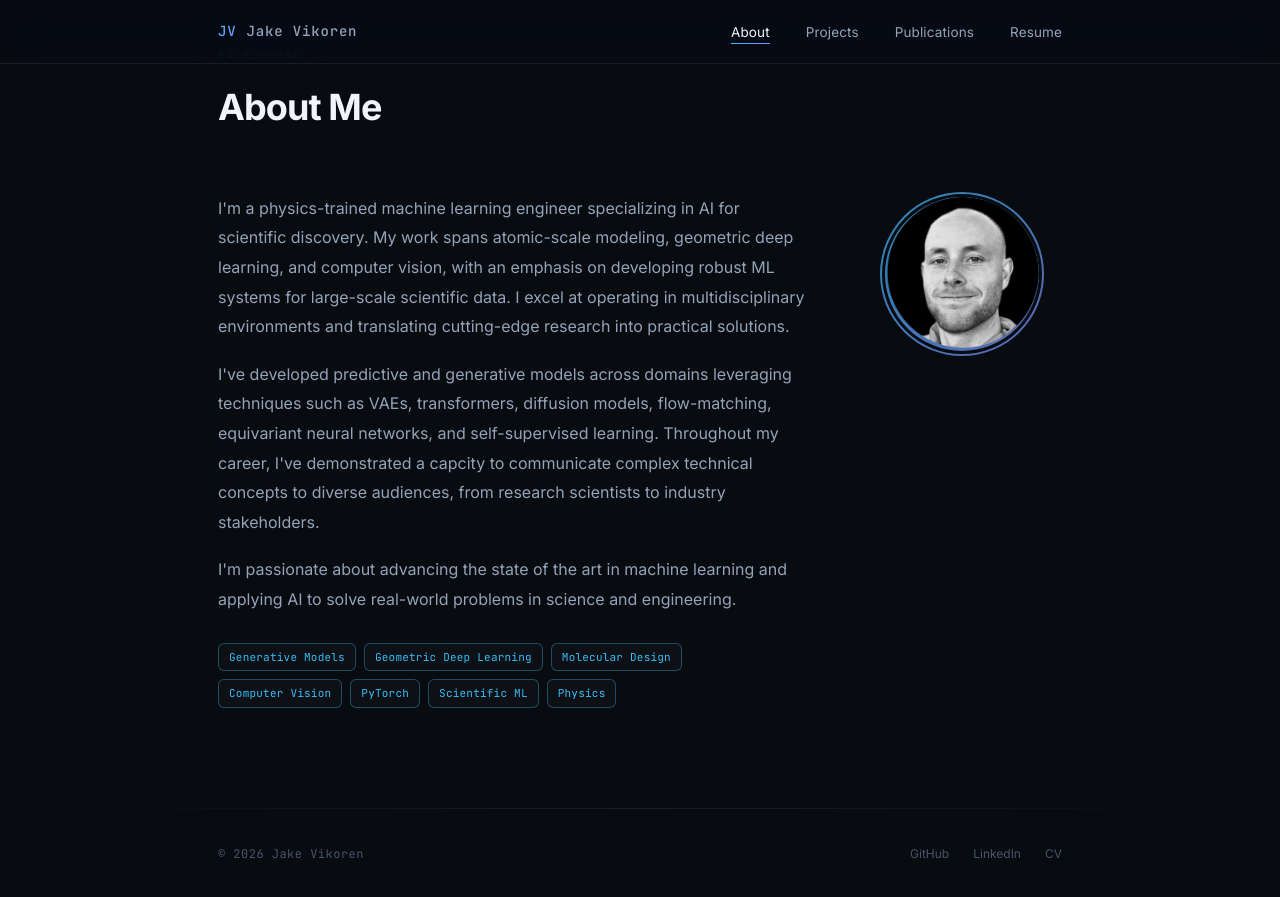
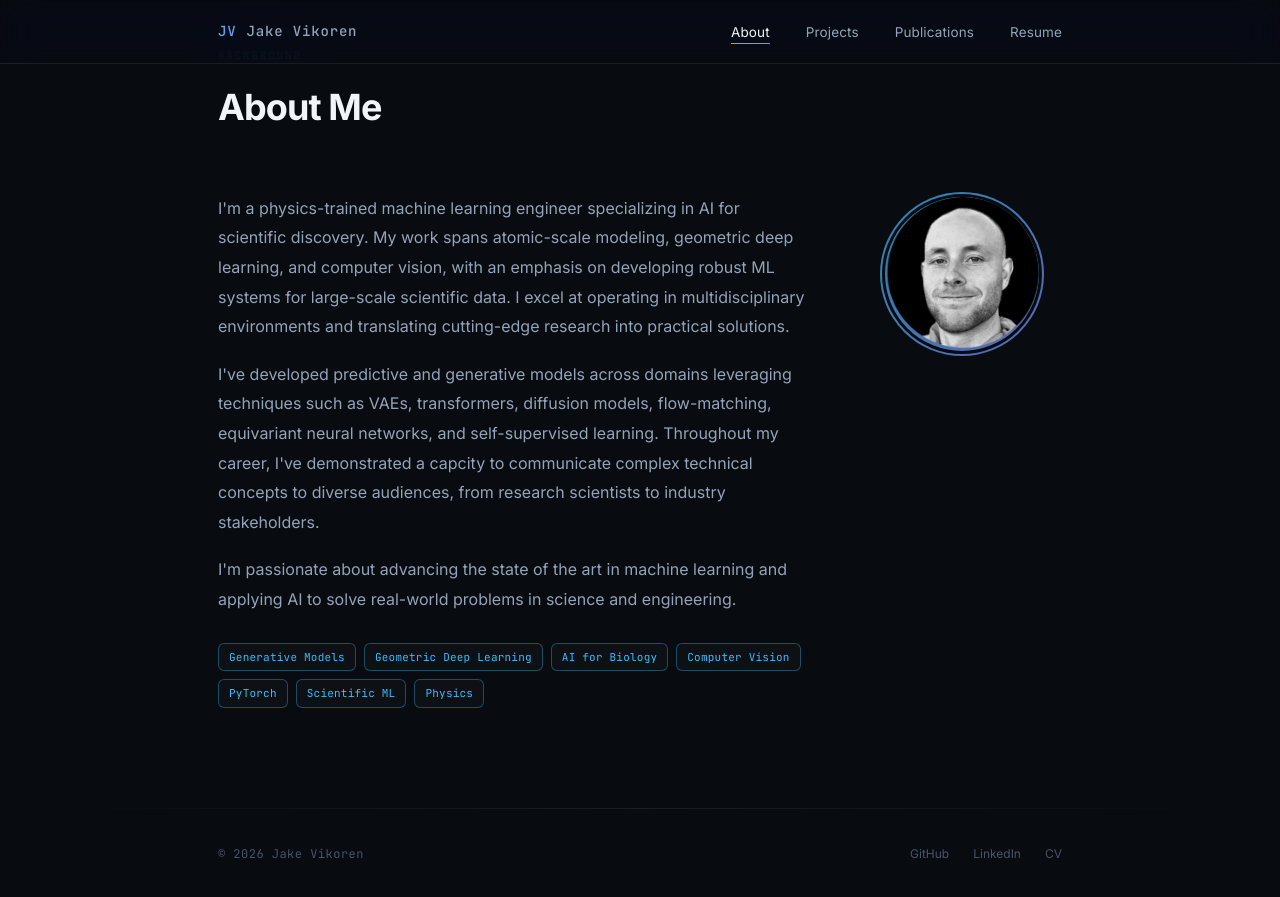
Before and after one commit to JVikoren/jakevikoren, a Jekyll site: the page built from index.html, in a window 1280 px wide and 900 px high, scrolled down 954 px. Shown: the top 897 px of the window. Built offline with Jekyll 4.4.1, drawn with Linux system fonts in a browser that asks for light colours.

Commit message:
Update About tag.

```diff
--- a/index.html
+++ b/index.html
@@ -65,7 +65,7 @@ page_id: home
         <div class="skills">
           <span class="skill-tag">Generative Models</span>
           <span class="skill-tag">Geometric Deep Learning</span>
-          <span class="skill-tag">Molecular Design</span>
+          <span class="skill-tag">AI for Biology</span>
           <span class="skill-tag">Computer Vision</span>
           <span class="skill-tag">PyTorch</span>
           <span class="skill-tag">Scientific ML</span>
```
